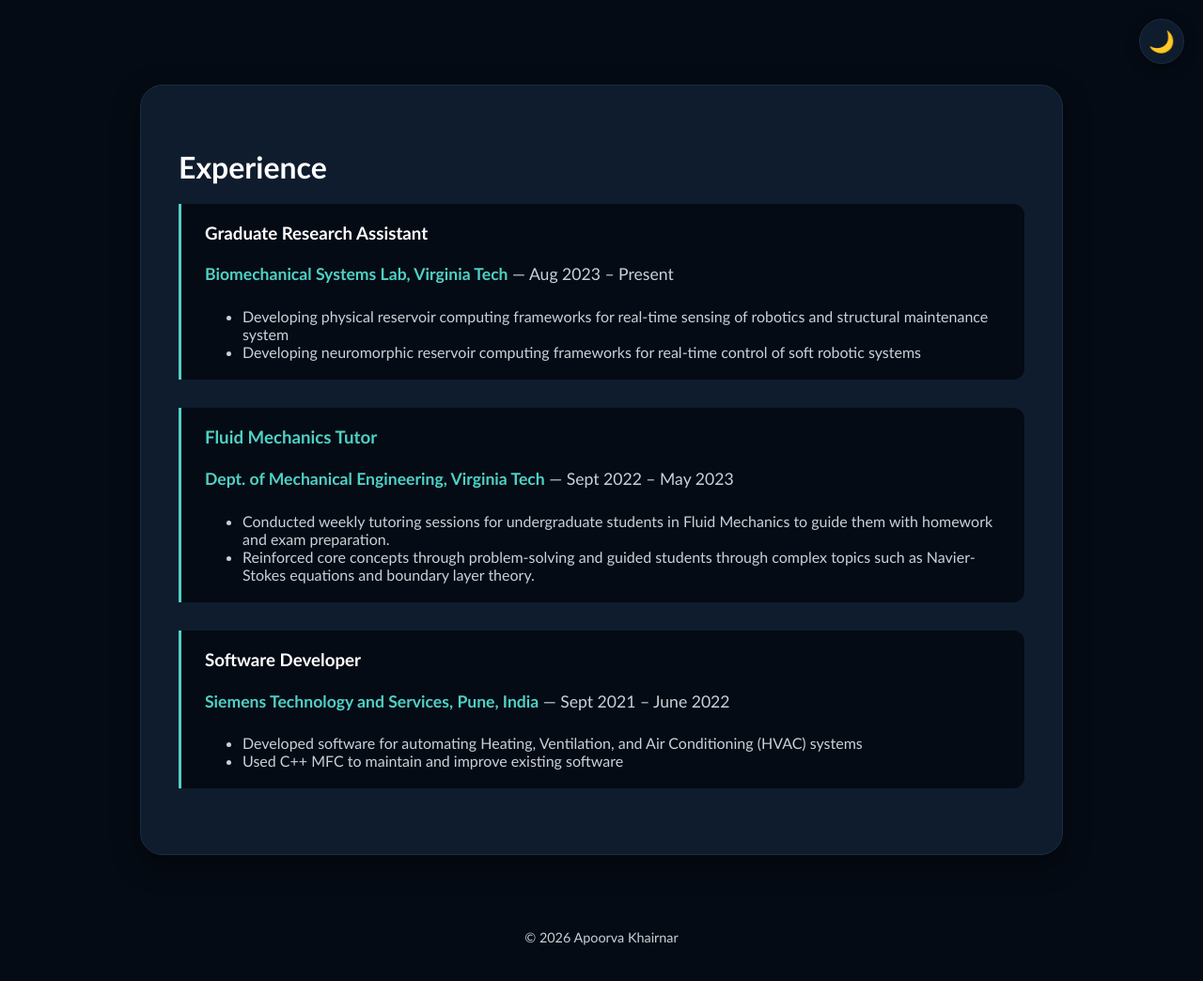
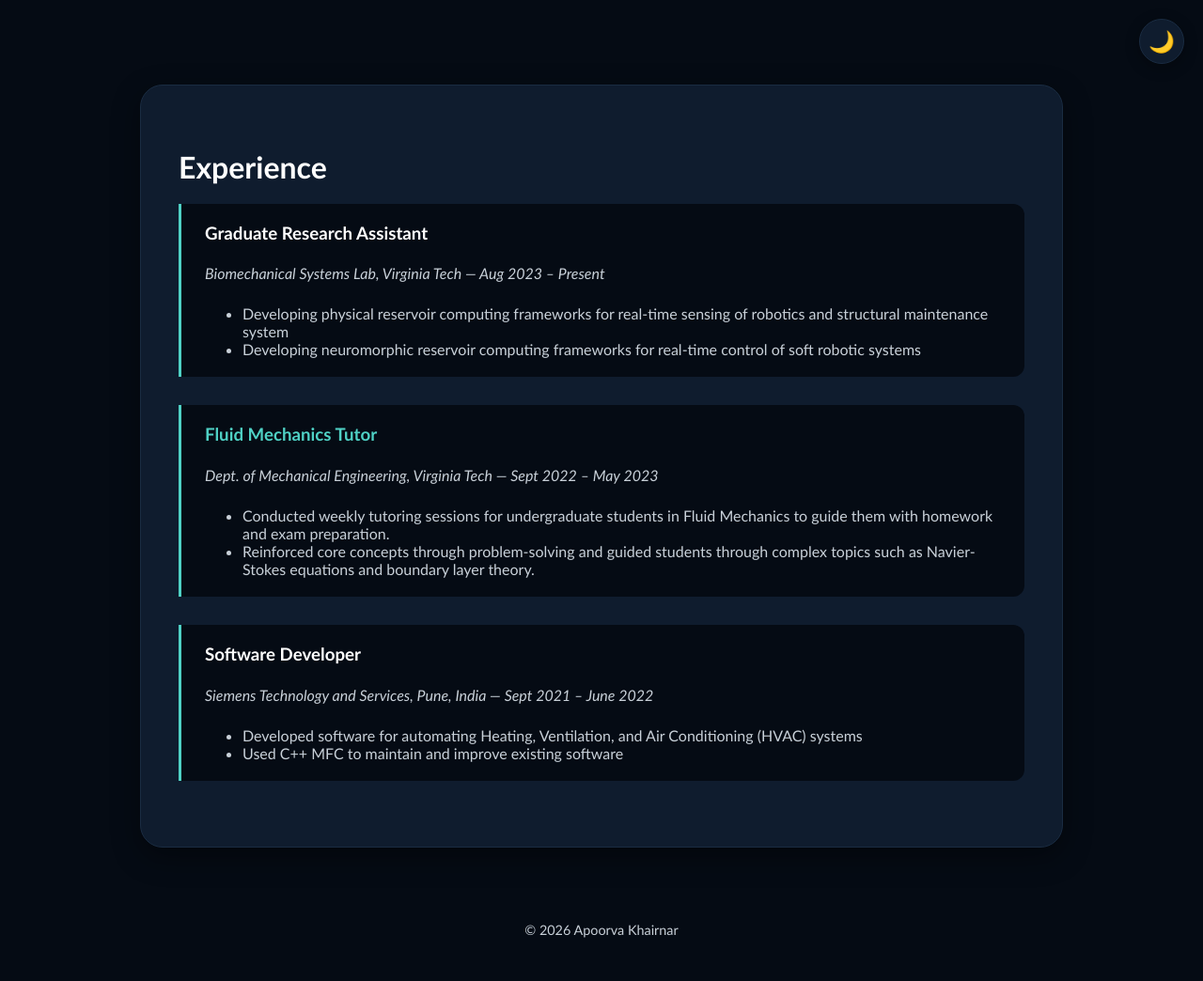
Before and after one commit to apoorvakhairnar/apoorvakhairnar.github.io, a Jekyll site: the page built from pages/experience/experience.md, in a window 1280 px wide. Shown: the whole page at 94% size. Built offline with Jekyll 4.4.1, drawn with Linux system fonts in a browser that asks for light colours.

Commit message:
Changed formatting of experience page 	modified:   pages/experience/experience.md

```diff
--- a/pages/experience/experience.md
+++ b/pages/experience/experience.md
@@ -30,7 +30,7 @@ extra_css:
 
     <div class="exp-entry">
       <h3>Graduate Research Assistant</h3>
-      <p><strong>Biomechanical Systems Lab, Virginia Tech</strong> — Aug 2023 – Present</p>
+      <p style="font-style: italic; font-size: 16px;">Biomechanical Systems Lab, Virginia Tech — Aug 2023 – Present</p>
       <ul>
         <li>Developing physical reservoir computing frameworks for real-time sensing of robotics and structural maintenance system</li>
         <li>Developing neuromorphic reservoir computing frameworks for real-time control of soft robotic systems</li>
@@ -39,7 +39,7 @@ extra_css:
 
     <div class="exp-entry">
       <h3 style="color: var(--color-accent);">Fluid Mechanics Tutor</h3>
-      <p><strong>Dept. of Mechanical Engineering, Virginia Tech</strong> — Sept 2022 – May 2023</p>
+      <p style="font-style: italic; font-size: 16px;">Dept. of Mechanical Engineering, Virginia Tech — Sept 2022 – May 2023</p>
       <ul>
         <li>Conducted weekly tutoring sessions for undergraduate students in Fluid Mechanics to guide them with homework and exam preparation.</li>
         <li>Reinforced core concepts through problem-solving and guided students through complex topics such as Navier-Stokes equations and boundary layer theory.</li>
@@ -48,7 +48,7 @@ extra_css:
 
     <div class="exp-entry">
       <h3>Software Developer</h3>
-      <p><strong>Siemens Technology and Services, Pune, India</strong> — Sept 2021 – June 2022</p>
+      <p style="font-style: italic; font-size: 16px;">Siemens Technology and Services, Pune, India — Sept 2021 – June 2022</p>
       <ul>
         <li>Developed software for automating Heating, Ventilation, and Air Conditioning (HVAC) systems</li>
         <li>Used C++ MFC to maintain and improve existing software</li>
```
